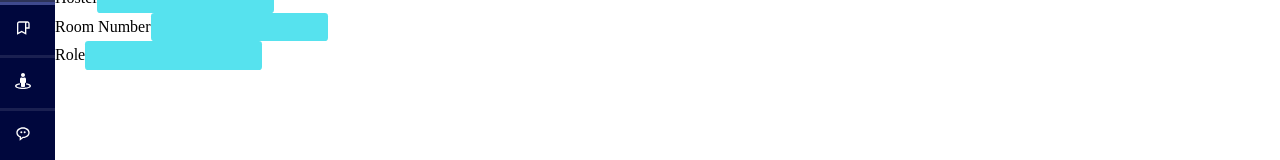
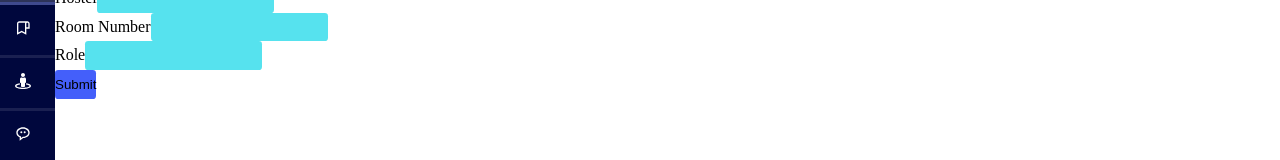
Before and after one commit to abhirao2001/majpro, a React (Create React App) app: page /AddNewUser in a window 1280 px wide. Shown: the part 256-416 px from the top of the page. Built offline with nearby package versions, Linux system fonts and the light colour scheme.

Commit message:
add new user form

```diff
--- a/src/pages/AddNewUser.jsx
+++ b/src/pages/AddNewUser.jsx
@@ -46,7 +46,7 @@ const AddNewUser = ()=>{
                            <input type="text" className="form-control" required/>
                          </div>
                          </div>
-                    {/* <button className="btn btn-primary mt-3" onClick={ClickHandler}>Submit</button> */}
+                    <button className="btn btn-primary mt-3" onClick={ClickHandler}>Submit</button>
                 </div>
              </div>
 )};
```
